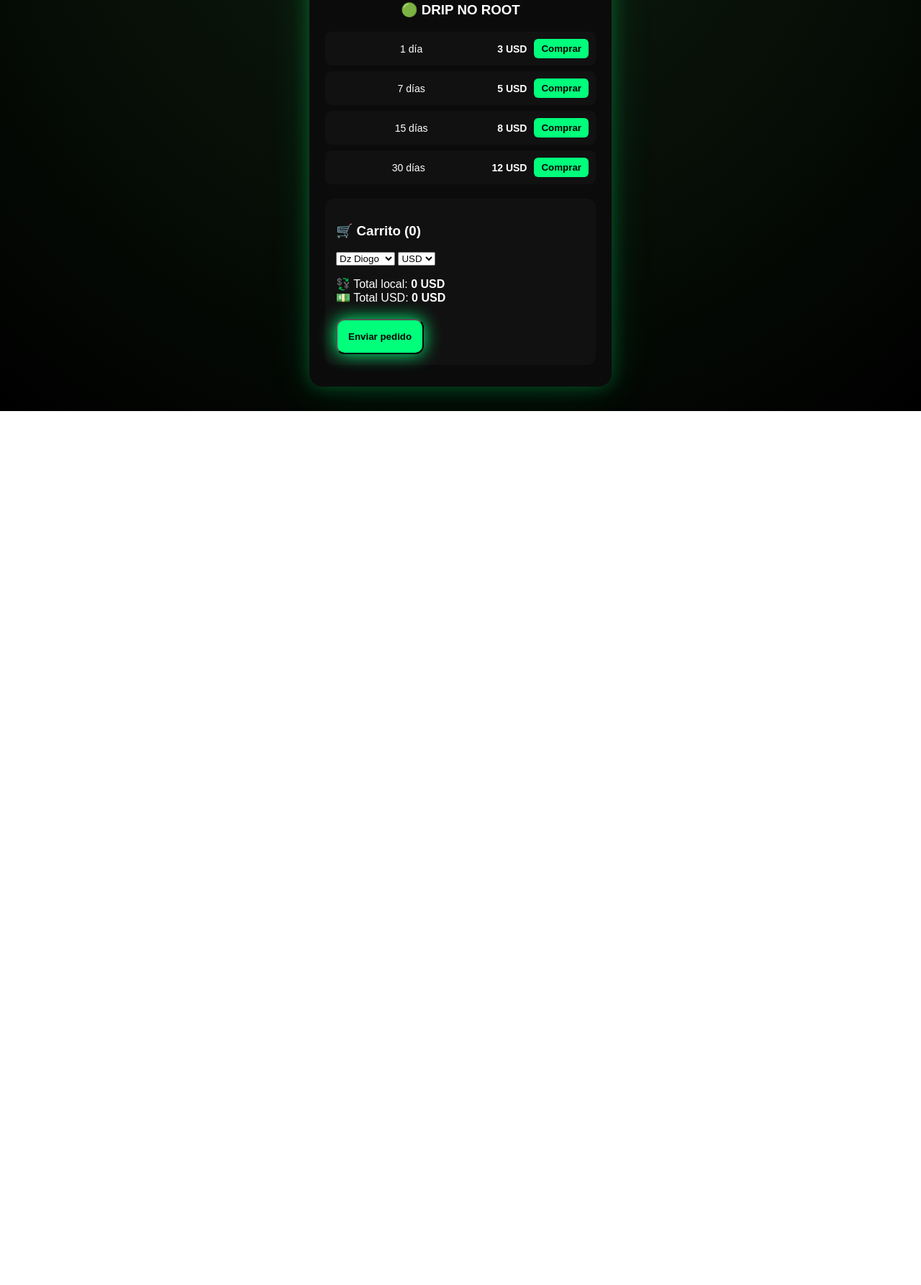
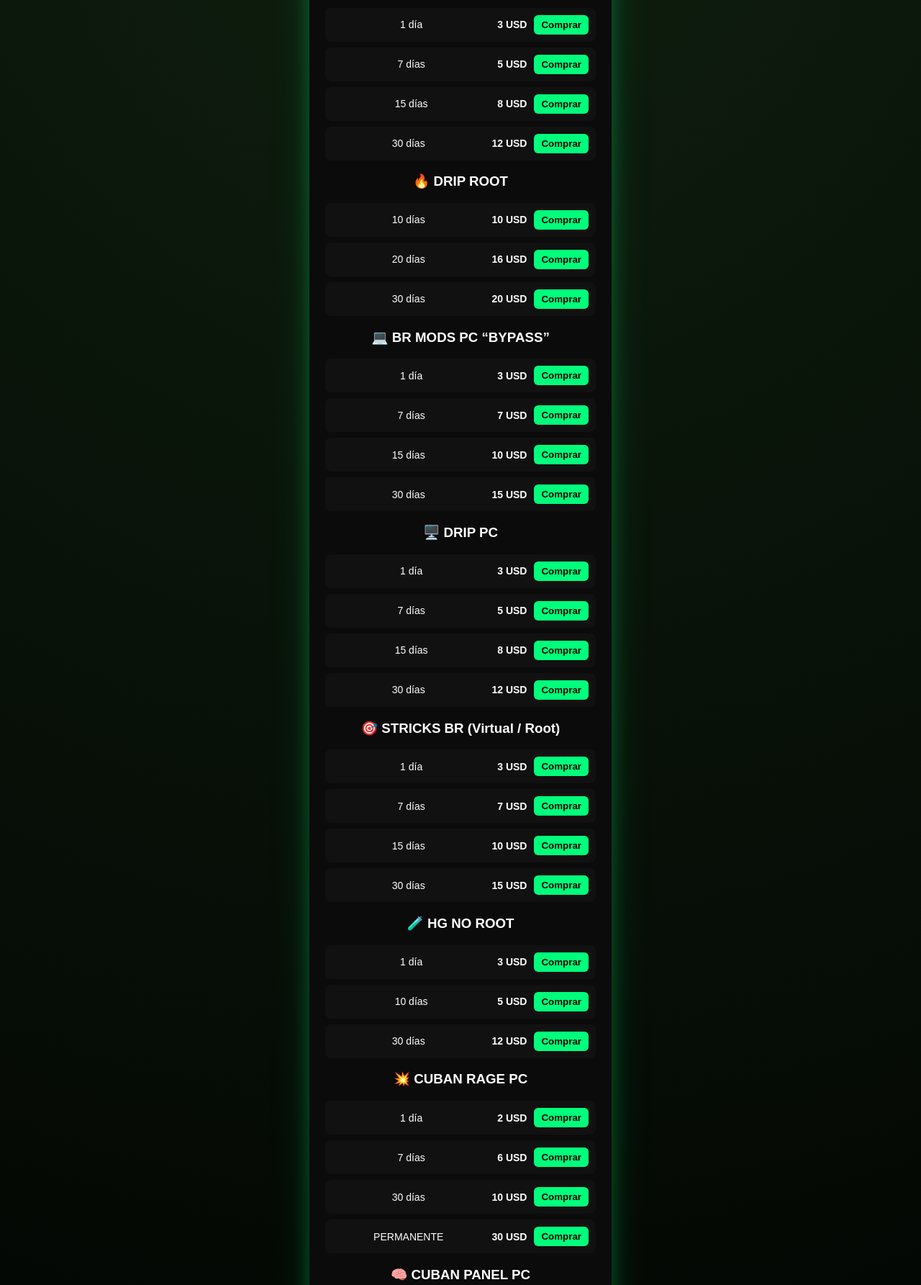
Before and after one commit to Diogodominguez64-blip/DZSTORE1, a plain HTML site: page index.html in a window 1280 px wide. Shown: the part 229-2014 px from the top of the page at 72% size. Before the commit the page ends 800 px from the top, so only its background shows below. Drawn offline with Linux system fonts and the light colour scheme.

Commit message:
Update index.html

```diff
--- a/index.html
+++ b/index.html
@@ -22,6 +22,59 @@
   <div class="service"><span>15 días</span><strong>8 USD</strong><button onclick="addToCart('DRIP NO ROOT – 15 días',8)">Comprar</button></div>
   <div class="service"><span>30 días</span><strong>12 USD</strong><button onclick="addToCart('DRIP NO ROOT – 30 días',12)">Comprar</button></div>
 
+  <!-- DRIP ROOT -->
+  <h3 class="category">🔥 DRIP ROOT</h3>
+  <div class="service"><span>10 días</span><strong>10 USD</strong><button onclick="addToCart('DRIP ROOT – 10 días',10)">Comprar</button></div>
+  <div class="service"><span>20 días</span><strong>16 USD</strong><button onclick="addToCart('DRIP ROOT – 20 días',16)">Comprar</button></div>
+  <div class="service"><span>30 días</span><strong>20 USD</strong><button onclick="addToCart('DRIP ROOT – 30 días',20)">Comprar</button></div>
+
+  <!-- BR MODS PC -->
+  <h3 class="category">💻 BR MODS PC “BYPASS”</h3>
+  <div class="service"><span>1 día</span><strong>3 USD</strong><button onclick="addToCart('BR MODS PC – 1 día',3)">Comprar</button></div>
+  <div class="service"><span>7 días</span><strong>7 USD</strong><button onclick="addToCart('BR MODS PC – 7 días',7)">Comprar</button></div>
+  <div class="service"><span>15 días</span><strong>10 USD</strong><button onclick="addToCart('BR MODS PC – 15 días',10)">Comprar</button></div>
+  <div class="service"><span>30 días</span><strong>15 USD</strong><button onclick="addToCart('BR MODS PC – 30 días',15)">Comprar</button></div>
+
+  <!-- DRIP PC -->
+  <h3 class="category">🖥️ DRIP PC</h3>
+  <div class="service"><span>1 día</span><strong>3 USD</strong><button onclick="addToCart('DRIP PC – 1 día',3)">Comprar</button></div>
+  <div class="service"><span>7 días</span><strong>5 USD</strong><button onclick="addToCart('DRIP PC – 7 días',5)">Comprar</button></div>
+  <div class="service"><span>15 días</span><strong>8 USD</strong><button onclick="addToCart('DRIP PC – 15 días',8)">Comprar</button></div>
+  <div class="service"><span>30 días</span><strong>12 USD</strong><button onclick="addToCart('DRIP PC – 30 días',12)">Comprar</button></div>
+
+  <!-- STRICKS BR -->
+  <h3 class="category">🎯 STRICKS BR (Virtual / Root)</h3>
+  <div class="service"><span>1 día</span><strong>3 USD</strong><button onclick="addToCart('STRICKS BR – 1 día',3)">Comprar</button></div>
+  <div class="service"><span>7 días</span><strong>7 USD</strong><button onclick="addToCart('STRICKS BR – 7 días',7)">Comprar</button></div>
+  <div class="service"><span>15 días</span><strong>10 USD</strong><button onclick="addToCart('STRICKS BR – 15 días',10)">Comprar</button></div>
+  <div class="service"><span>30 días</span><strong>15 USD</strong><button onclick="addToCart('STRICKS BR – 30 días',15)">Comprar</button></div>
+
+  <!-- HG NO ROOT -->
+  <h3 class="category">🧪 HG NO ROOT</h3>
+  <div class="service"><span>1 día</span><strong>3 USD</strong><button onclick="addToCart('HG NO ROOT – 1 día',3)">Comprar</button></div>
+  <div class="service"><span>10 días</span><strong>5 USD</strong><button onclick="addToCart('HG NO ROOT – 10 días',5)">Comprar</button></div>
+  <div class="service"><span>30 días</span><strong>12 USD</strong><button onclick="addToCart('HG NO ROOT – 30 días',12)">Comprar</button></div>
+
+  <!-- CUBAN RAGE PC -->
+  <h3 class="category">💥 CUBAN RAGE PC</h3>
+  <div class="service"><span>1 día</span><strong>2 USD</strong><button onclick="addToCart('CUBAN RAGE PC – 1 día',2)">Comprar</button></div>
+  <div class="service"><span>7 días</span><strong>6 USD</strong><button onclick="addToCart('CUBAN RAGE PC – 7 días',6)">Comprar</button></div>
+  <div class="service"><span>30 días</span><strong>10 USD</strong><button onclick="addToCart('CUBAN RAGE PC – 30 días',10)">Comprar</button></div>
+  <div class="service"><span>PERMANENTE</span><strong>30 USD</strong><button onclick="addToCart('CUBAN RAGE PC – PERMANENTE',30)">Comprar</button></div>
+
+  <!-- CUBAN PANEL PC -->
+  <h3 class="category">🧠 CUBAN PANEL PC</h3>
+  <div class="service"><span>1 día</span><strong>2 USD</strong><button onclick="addToCart('CUBAN PANEL PC – 1 día',2)">Comprar</button></div>
+  <div class="service"><span>7 días</span><strong>3 USD</strong><button onclick="addToCart('CUBAN PANEL PC – 7 días',3)">Comprar</button></div>
+  <div class="service"><span>30 días</span><strong>8 USD</strong><button onclick="addToCart('CUBAN PANEL PC – 30 días',8)">Comprar</button></div>
+  <div class="service"><span>PERMANENTE</span><strong>25 USD</strong><button onclick="addToCart('CUBAN PANEL PC – PERMANENTE',25)">Comprar</button></div>
+
+  <!-- BYPASS ID PC -->
+  <h3 class="category">🛡️ BYPASS ID PC</h3>
+  <div class="service"><span>1 día</span><strong>2 USD</strong><button onclick="addToCart('BYPASS ID PC – 1 día',2)">Comprar</button></div>
+  <div class="service"><span>7 días</span><strong>3 USD</strong><button onclick="addToCart('BYPASS ID PC – 7 días',3)">Comprar</button></div>
+  <div class="service"><span>30 días</span><strong>6 USD</strong><button onclick="addToCart('BYPASS ID PC – 30 días',6)">Comprar</button></div>
+
   <!-- CARRITO -->
   <div class="cart">
     <h3>🛒 Carrito (<span id="count">0</span>)</h3>
@@ -29,9 +82,9 @@
 
     <div class="selectors">
       <select onchange="setSeller(this.value)">
-        <option value="Dz Diogo">Dz Diogo</option>
-        <option value="Dz Ozoria">Dz Ozoria</option>
-        <option value="David">David</option>
+        <option>Dz Diogo</option>
+        <option>Dz Ozoria</option>
+        <option>David</option>
       </select>
 
       <select onchange="changeCurrency(this.value)">
@@ -43,6 +96,7 @@
     </div>
 
     <p>
+      🌍 Moneda: <strong><span id="currency-label">USD</span></strong><br>
       💱 Total local: <strong><span id="total-local">0</span></strong><br>
       💵 Total USD: <strong><span id="total-usd">0</span> USD</strong>
     </p>
```
